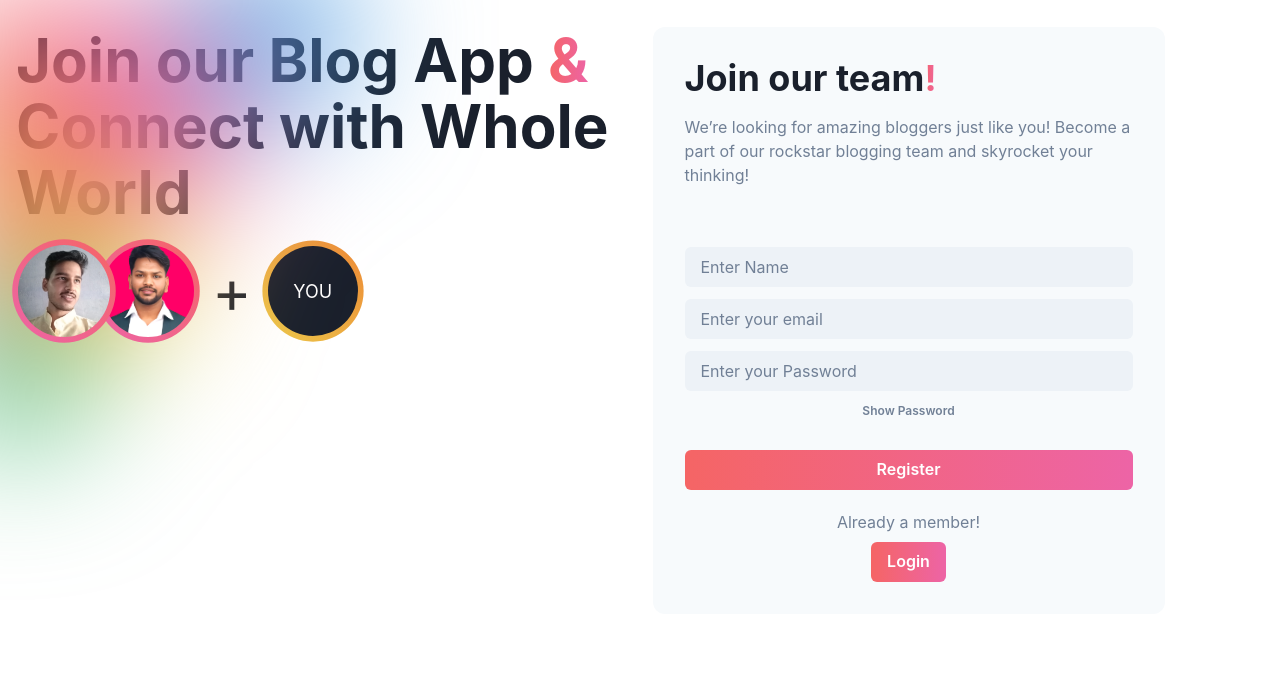
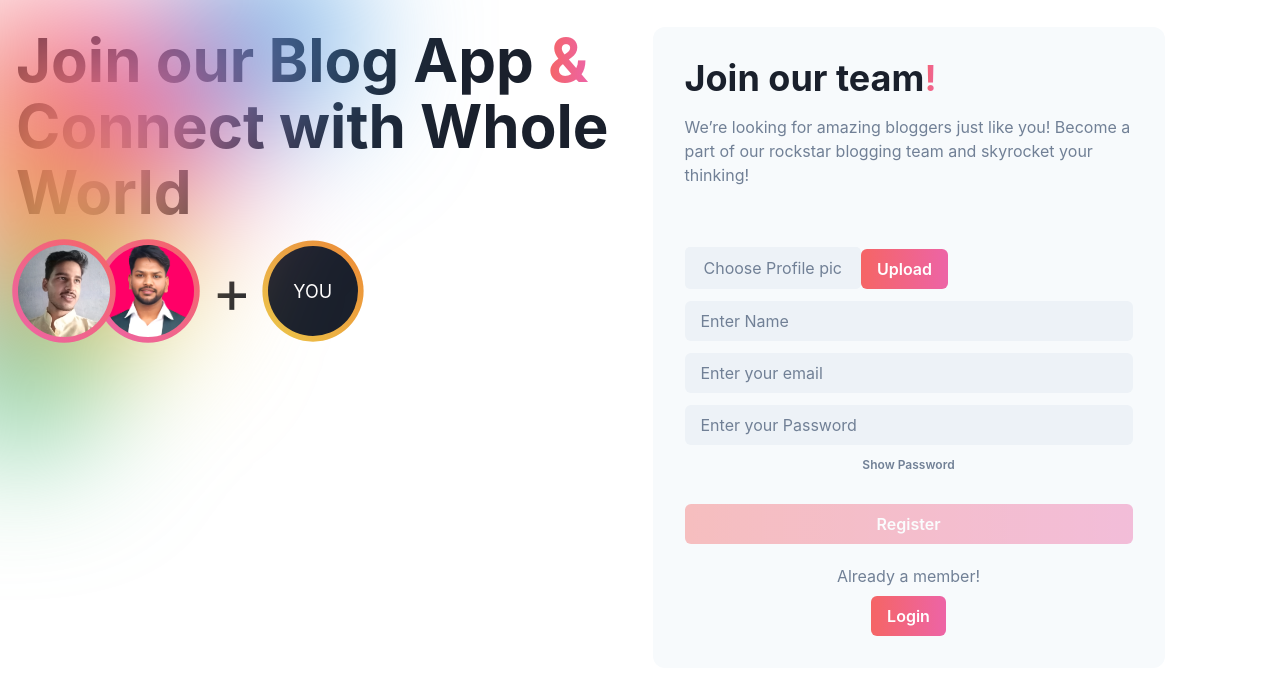
Before and after one commit to MitreshPrajapati/blogApp, a React (Create React App) app in the folder frontend/: page /signup in a window 1280 px wide. Shown: the top 674 px of the page. Built offline with nearby package versions, Linux system fonts and the light colour scheme.

Commit message:
avatar upload

```diff
--- a/frontend/src/Pages/Signup.jsx
+++ b/frontend/src/Pages/Signup.jsx
@@ -1,4 +1,4 @@
-import React, { useState } from "react";
+import React, { useEffect, useState } from "react";
 import {
   Box,
   Flex,
@@ -13,13 +13,15 @@ import {
   AvatarGroup,
   Icon,
   useToast,
+  FormControl,
 } from "@chakra-ui/react";
-import { useNavigate } from "react-router-dom";
+import { Form, useNavigate } from "react-router-dom";
 import axios from "axios";
 
 import arun from "../assets/arun.png";
 import mitresh from "../assets/mitresh.jpg";
 import { URL } from "../api";
+import Styles from "../components/pages.module.css";
 
 const avatars = [
   {
@@ -38,16 +40,22 @@ export const Signup = () => {
   const [password, setPassword] = useState("");
   const navigate = useNavigate();
   const toast = useToast();
-  const [show , setShow] = useState(false)
+  const [show, setShow] = useState(false);
+  const [profilePic, setProfilePic] = useState({})
+  const [profileUrl , setProfileUrl]= useState(false)
+  const [loading, setLoading] = useState(false)
+
 
   const handleSubmit = () => {
-    if (user_name !== "" && email !== "" && password !== "") {
+    if (user_name !== "" && email !== "" && password !== "" && profileUrl!=='') {
       const payload = {
-     user_name,
+        user_name,
         email,
         password,
+      avatar :  profileUrl
+
       };
-
+      setLoading(false)
       // axios.post(`https://blogapp-gp7t.onrender.com/auth/signup`, payload).then((res) => {
       axios.post(`${URL}auth/signup`, payload).then((res) => {
         if (res.data.message === "User already exists, Please Login") {
@@ -68,12 +76,14 @@ export const Signup = () => {
               </Box>
             ),
           });
-            navigate("/login");
+          navigate("/login");
           setUsername("");
           setEmail("");
-          setPassword("");
+          setPassword("")
+
         } else if (res.data.message === "User registred successfully.") {
           console.log(res.data);
+          setLoading(true)
 
           toast({
             position: "top",
@@ -92,7 +102,7 @@ export const Signup = () => {
               </Box>
             ),
           });
-            navigate("/login");
+          navigate("/login");
           setUsername("");
           setEmail("");
           setPassword("");
@@ -120,6 +130,57 @@ export const Signup = () => {
   const goToLogin = () => {
     return navigate("/Login");
   };
+
+
+  const getImage = async () => {
+    if(profilePic) {
+      const data = new FormData({});
+      data.append("image", profilePic.name);
+      // data.append("image", "bc aa ja");
+      // data.append("image", profilePic);
+
+      console.log(data)
+      console.log(profilePic.name)
+        }
+    }
+
+
+
+
+ const handleProfilePic= async(e)=>
+  {
+    e.preventDefault()
+    // let payload = {
+    //   profilePic
+    // }
+    // console.log(payload)
+    console.log(profilePic)
+    let formData = new FormData()
+   await formData.append('image', profilePic)
+    console.log(formData)
+
+
+
+    axios.post(`${URL}profileUrl`, formData)
+    .then(res=>
+      {
+        console.log(res.data.data[0].url)
+        setProfileUrl(res.data.data[0].url)
+
+      })
+      .catch(err=>console.log(err))
+
+
+
+  }
+
+
+// console.log(profileUrl)
+
+
+
+
+
 
   return (
     <Box position={"relative"}>
@@ -228,8 +289,34 @@ export const Signup = () => {
               our rockstar blogging team and skyrocket your thinking!
             </Text>
           </Stack>
-          <Box as={"form"} mt={7}>
+          <Box  mt={7}>
             <Stack spacing={3}>
+            <form   encType="multipart/form-data">
+             {/* <Flex columnGap={2}> */}
+            <label  className={Styles.label}>
+                <Input
+                onChange={(e)=>setProfilePic(e.target.files[0])}
+                // value = {profilePic}
+                  type="file"
+                  color={"gray.500"}
+                  accept="png/jpeg"
+                  required
+
+                />
+                <span >  Choose Profile pic</span>
+              </label>
+              <Button
+
+              bgGradient="linear(to-r, red.400,pink.400)"
+              color={"white"}
+              onClick={handleProfilePic}
+              _hover={{
+                bgGradient: "linear(to-r, red.400,pink.400)",
+                boxShadow: "xl",
+              }} >Upload</Button>
+             {/* </Flex> */}
+            </form>
+
               <Input
                 placeholder="Enter Name"
                 bg={"gray.100"}
@@ -253,7 +340,7 @@ export const Signup = () => {
               <Input
                 placeholder="Enter your Password"
                 bg={"gray.100"}
-                type={show ? 'text' : 'password' }
+                type={show ? "text" : "password"}
                 border={0}
                 color={"gray.500"}
                 _placeholder={{
@@ -261,10 +348,20 @@ export const Signup = () => {
                 }}
                 onChange={(e) => setPassword(e.target.value)}
               />
-              <Button variant={'link'} size='xs' onClick={()=>setShow(!show)}>{show ? 'Hide Password' : 'Show Password'}</Button>
+              <Button
+                variant={"link"}
+                size="xs"
+                w="half"
+                onClick={() => setShow(!show)}
+              >
+                {show ? "Hide Password" : "Show Password"}
+              </Button>
             </Stack>
             <Button
+            isDisabled={profileUrl ? false : true}
               fontFamily={"heading"}
+              isLoading ={loading ? true : false}
+            loadingText='Submitting'
               mt={8}
               w={"full"}
               bgGradient="linear(to-r, red.400,pink.400)"
--- a/frontend/src/Pages/WriteBlog.jsx
+++ b/frontend/src/Pages/WriteBlog.jsx
@@ -14,6 +14,7 @@ import React, { useState } from "react";
 import { Navbar } from "../components/Navbar";
 import axios from "axios";
 import { URL } from "../api";
+import Styles from '../components/pages.module.css'
 
 export const WriteBlog = () => {
   const [title, setTitle] = useState("");
@@ -122,7 +123,7 @@ export const WriteBlog = () => {
         mt={"2rem"}
       >
         <FormControl>
-          <FormLabel>Image Url</FormLabel>
+
           <Input
             type="text"
             value={images}
--- a/frontend/src/components/pages.module.css
+++ b/frontend/src/components/pages.module.css
@@ -20,3 +20,34 @@
     overflow: hidden;
     text-overflow: ellipsis;
 }
+
+
+
+
+label.label Input[type="file"] {
+    position:absolute;
+    top: -1000px;
+    width: 100px;
+  }
+  .label {
+    cursor: pointer;
+    /* border: 1px solid #cccccc; */
+    border-radius: 5px;
+    padding: 9px 19px;
+    background: #EDF2F7;
+    display: inline-block;
+    color: #718096;
+    /* width: 100%; */
+  }
+  /* .label:hover {
+    background: #5cbd95;
+  } */
+  /* .label:active {
+    background: #f6f9f7;
+  }
+  .label:invalid + span {
+    color: #000000;
+  }
+  .label:valid + span {
+    color: #ffffff;
+  } */
```
